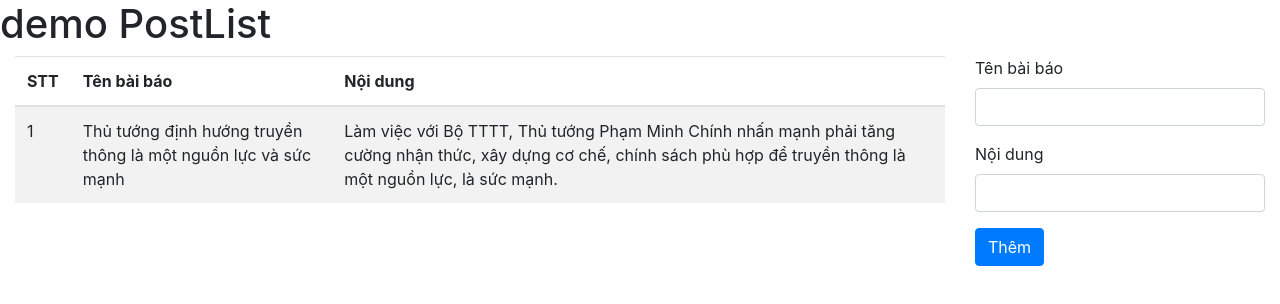
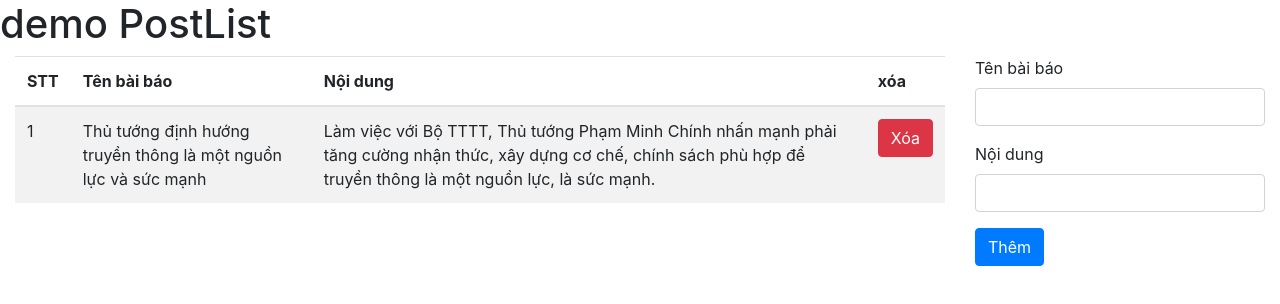
Before and after one commit to hoang99/react-hook-demo, a React (Create React App) app: page / in a window 1280 px wide. Shown: the top 304 px of the page. Built offline with nearby package versions, Linux system fonts and the light colour scheme; data requests are answered from the project's data file.

Commit message:
update addPostList

```diff
--- a/package.json
+++ b/package.json
@@ -6,10 +6,12 @@
         "@testing-library/jest-dom": "^5.12.0",
         "@testing-library/react": "^11.2.6",
         "@testing-library/user-event": "^12.8.3",
+        "axios": "^0.21.1",
         "json-server": "^0.16.3",
         "node-sass": "^5.0.0",
         "react": "^17.0.2",
         "react-dom": "^17.0.2",
+        "react-hook-form": "^7.5.2",
         "react-scripts": "4.0.3",
         "web-vitals": "^1.1.2"
     },
--- a/src/App.jsx
+++ b/src/App.jsx
@@ -4,6 +4,8 @@ import Change_Color from './components/randomColor/Change_Color';
 import TodoList from './components/todoDemo/TodoList';
 import TodoForm from './components/todoForm/TodoForm';
 import PostList from './components/postList/PostList';
+import Test from './components/Test';
+import axios from "axios"
 
 
 function App() {
@@ -31,17 +33,63 @@ function App() {
         newTodoList.push(newTodo)
         setTodoList(newTodoList)
     }
-    const [postList, setPostList] = useState([])
+    //////////////////////////////////////////// POST_LIST ///////////////////////////////////////////
+    const [dataPostList, setdataPostList] = useState([])
     useEffect(() => {
-        async function fetchPostList() { // sử ụng thư viện fetch
-            const requestUrl = 'http://localhost:3000/new';
-            const response = await fetch(requestUrl);
-            const responseJSON = await response.json();
-            setPostList(responseJSON)
-            console.log(responseJSON);
+        // async function fetchPostList() { // sử ụng thư viện fetch
+        //     const requestUrl = 'http://localhost:3000/new';
+        //     const response = await fetch(requestUrl);
+        //     const responseJSON = await response.json();
+        //     setPostList(responseJSON)
+        //     // console.log(responseJSON);
+        // }
+        // fetchPostList();
+        async function getDataNews() {
+            // fetch data from a url endpoint
+            await axios({
+                method: 'GET',
+                url: 'http://localhost:3000/new',
+                headers: {
+                    "Content-Type": "application/json; charset=UTF-8",
+                },
+                data: null,
+            }).then((res) => setdataPostList(res.data))
         }
-        fetchPostList();
+        getDataNews()
+
+
     }, []) //empty array chạy đúng 1 lần
+
+    ////// POST DATA POST_LIST
+    const handleDataPostList = (dataNews) => { // hàm handleDataPostList sẽ chứa data trong PostList
+
+
+        var item = {};
+        item.id = dataPostList.length + 1;
+        item.title = dataNews.tenbaibao;
+        item.desc = dataNews.noidung;
+        dataPostList.push(item);
+        console.log(dataPostList);
+
+        // console.log(dataNews.tenbaibao);
+        // console.log(dataNews.noidung);
+
+        async function postDataNews() {
+            // fetch data from a url endpoint
+            await axios({
+                method: 'POST',
+                url: 'http://localhost:3000/new',
+
+                data: {
+                    title: dataNews.tenbaibao,
+                    desc: dataNews.noidung,
+                }
+            }).then((res) => res.data)
+
+        }
+        postDataNews()
+    }
+
     return (
         <div className="App">
 
@@ -52,7 +100,9 @@ function App() {
             <h1>Demo Todo List use useState</h1>
             <TodoList todos={todoList} onTodoClick={handleTodoClick} /> */}
             <h1>demo PostList</h1>
-            <PostList posts={postList}></PostList>
+            <PostList getDataPostList={dataPostList} addDataPostList={handleDataPostList}></PostList>
+
+
         </div>
     );
 }
--- /dev/null
+++ b/src/components/Test.jsx
@@ -0,0 +1,24 @@
+import React from "react";
+import { useForm } from "react-hook-form";
+
+export default function Test() {
+    const { register, handleSubmit, watch, formState: { errors } } = useForm();
+    const onSubmit = data => console.log(data);
+
+    // watch input value by passing the name of it
+
+    return (
+        /* "handleSubmit" will validate your inputs before invoking "onSubmit" */
+        <form onSubmit={handleSubmit(onSubmit)}>
+            {/* register your input into the hook by invoking the "register" function */}
+            <input  {...register("example")} />
+
+            {/* include validation with required or other standard HTML validation rules */}
+            <input {...register("exampleRequired")} />
+            {/* errors will return when field validation fails  */}
+            {errors.exampleRequired && <span>This field is required</span>}
+
+            <input type="submit" />
+        </form>
+    );
+}
--- a/src/components/postList/PostList.jsx
+++ b/src/components/postList/PostList.jsx
@@ -1,15 +1,30 @@
 import React from 'react';
 import PropTypes from 'prop-types';
-
+import { useForm } from "react-hook-form";
+import { useState } from 'react';
 PostList.propTypes = {
-    posts: PropTypes.array,
+    getDataPostList: PropTypes.array,
 };
 PostList.defaultProps = {
-    posts: [],
+    getDataPostList: [],
 }
 function PostList(props) {
-    const { posts } = props
-    console.log(posts);
+    const { getDataPostList } = props
+    // console.log(getDataPostList);
+    const { register, handleSubmit, watch, formState: { errors } } = useForm();
+
+    const onHandleSubmit = (data) => {
+        console.log(data);
+        props.addDataPostList(data) //xử dụng props bắn data ra ngoài
+        // console.log(watch("tenbaibao")) //xem giá trị truyền vào
+        // console.log(watch("noidung"))
+    }
+
+
+
+
+
+
     return (
         <div className="container-fluid" >
             <div class="row">
@@ -20,15 +35,22 @@ function PostList(props) {
                                 <th>STT</th>
                                 <th>Tên bài báo</th>
                                 <th>Nội dung</th>
+                                <th>
+                                    xóa
+                                </th>
                             </tr>
                         </thead>
                         <tbody>
                             {
-                                posts.map((value, key) => (
+                                getDataPostList.map((value, key) => (
                                     <tr>
                                         <td>{value.id}</td>
                                         <td>{value.title}</td>
                                         <td>{value.desc}</td>
+                                        <td>
+                                            <button className="btn btn-danger" >Xóa</button>
+
+                                        </td>
                                     </tr>
                                 ))
                             }
@@ -37,16 +59,17 @@ function PostList(props) {
 
                 </div>
                 <div className="col-3">
-                    <form >
-                        <div className="form-group">
+                    <form onSubmit={handleSubmit(onHandleSubmit)}>
+                        <div className="form-group" >
                             <label htmlFor="exampleInputEmail1">Tên bài báo</label>
-                            <input type="email" className="form-control" id="exampleInputEmail1" aria-describedby="emailHelp" />
+                            <input type="text" className="form-control"  {...register("tenbaibao")} required />
                         </div>
                         <div className="form-group">
                             <label htmlFor="exampleInputPassword1">Nội dung</label>
-                            <input type="password" className="form-control" id="exampleInputPassword1" />
+                            <input type="text" className="form-control"  {...register("noidung")} required />
                         </div>
-                        <button type="submit" className="btn btn-primary">Thêm</button>
+
+                        <button type="submit" className="btn btn-primary" >Thêm</button>
                     </form>
 
                 </div>
```
Also changed, not shown: 1 other file (tests, documents, lock files or other folders).
